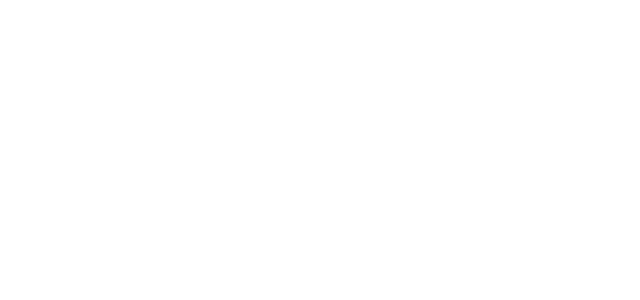
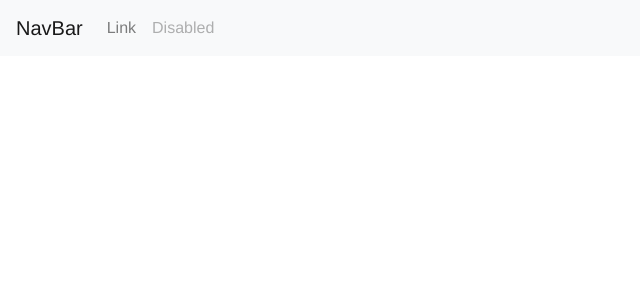
Before and after one commit to raihansyahdean/ppl-jduar-fe, a Vue app: page /home in a window 1280 px wide. Shown: the top 300 px of the page, without its empty margins (0-640 px from the left). Built offline with nearby package versions, Linux system fonts and the light colour scheme.

Commit message:
[GREEN] add navbar in homepage

```diff
--- a/src/components/HomePage.vue
+++ b/src/components/HomePage.vue
@@ -1,6 +1,17 @@
 <template>
 <div>
+  <b-navbar toggleable="lg" type="light" variant="light">
+    <b-navbar-brand href="#">NavBar</b-navbar-brand>
 
+    <b-navbar-toggle target="nav-collapse"></b-navbar-toggle>
+
+    <b-collapse id="nav-collapse" is-nav>
+      <b-navbar-nav>
+        <b-nav-item href="/">Link</b-nav-item>
+        <b-nav-item href="/" disabled>Disabled</b-nav-item>
+      </b-navbar-nav>
+    </b-collapse>
+  </b-navbar>
 </div>
 </template>
 
```
